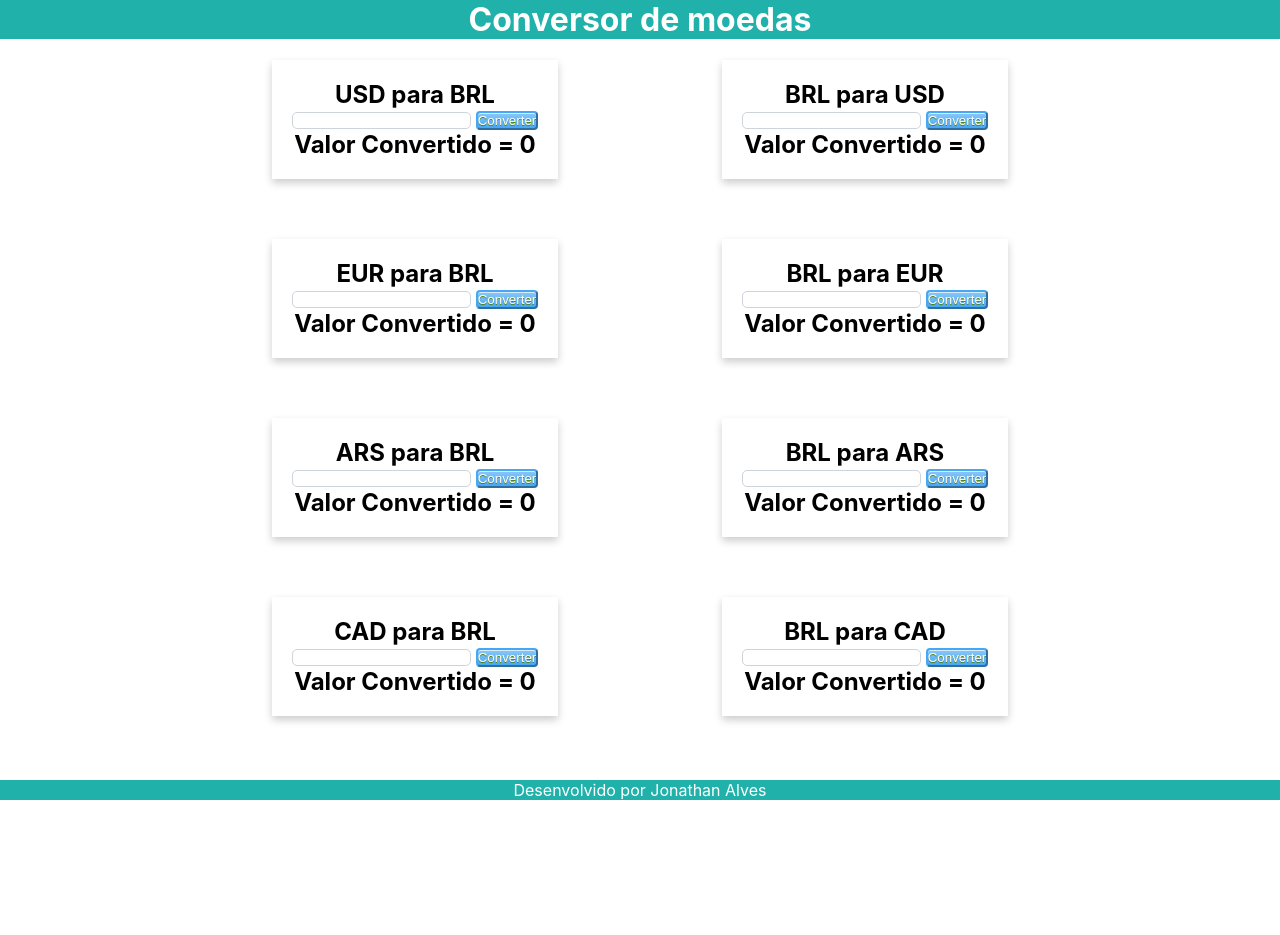
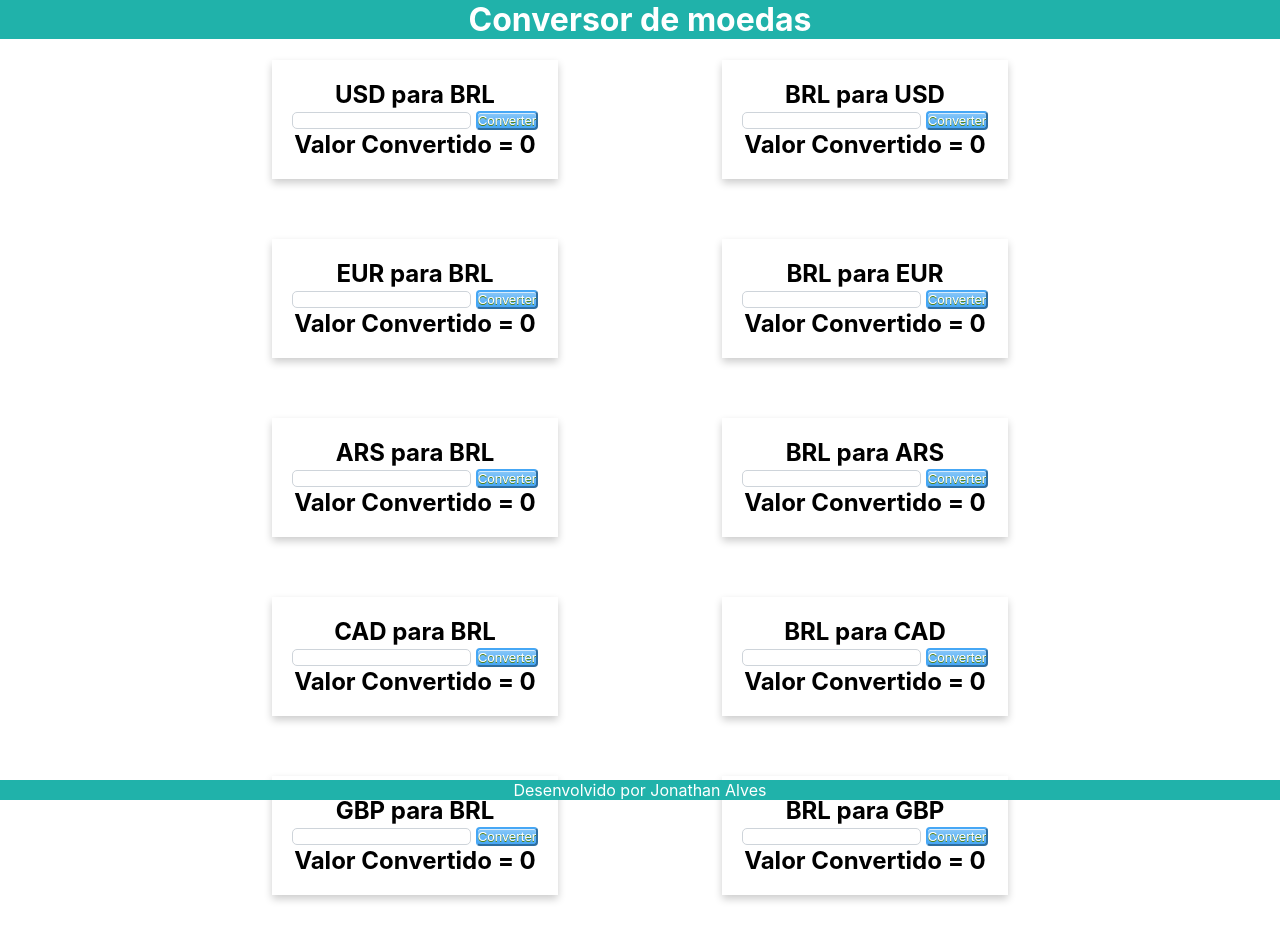
Before and after one commit to jonny4lves/conversor, a React (Create React App) app: page / in a window 1280 px wide. Before the commit the page ends 800 px from the top, so only its background shows below. Built offline with nearby package versions, Linux system fonts and the light colour scheme.

Commit message:
adicionado libra

```diff
--- a/src/App.js
+++ b/src/App.js
@@ -26,6 +26,11 @@ function App() {
             <Conversor moedaA = "BRL" moedaB = "CAD"></Conversor>
         </div>
 
+        <div className= "linha">
+            <Conversor moedaA = "GBP" moedaB = "BRL"></Conversor>
+            <Conversor moedaA = "BRL" moedaB = "GBP"></Conversor>
+        </div>
+
 
       </div>
       <div className="footer">
```
Also changed, not shown: 1 other file (tests, documents, lock files or other folders).
